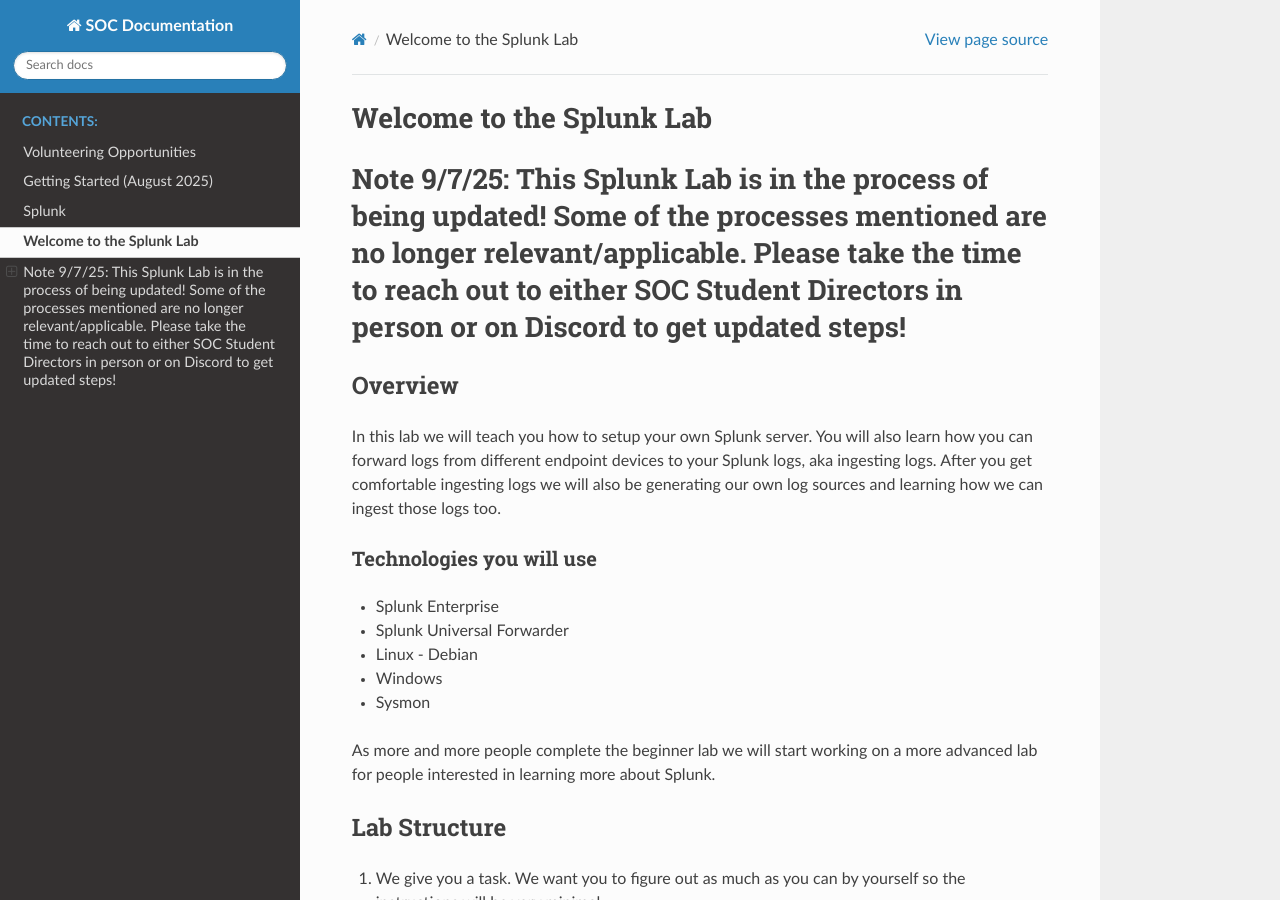
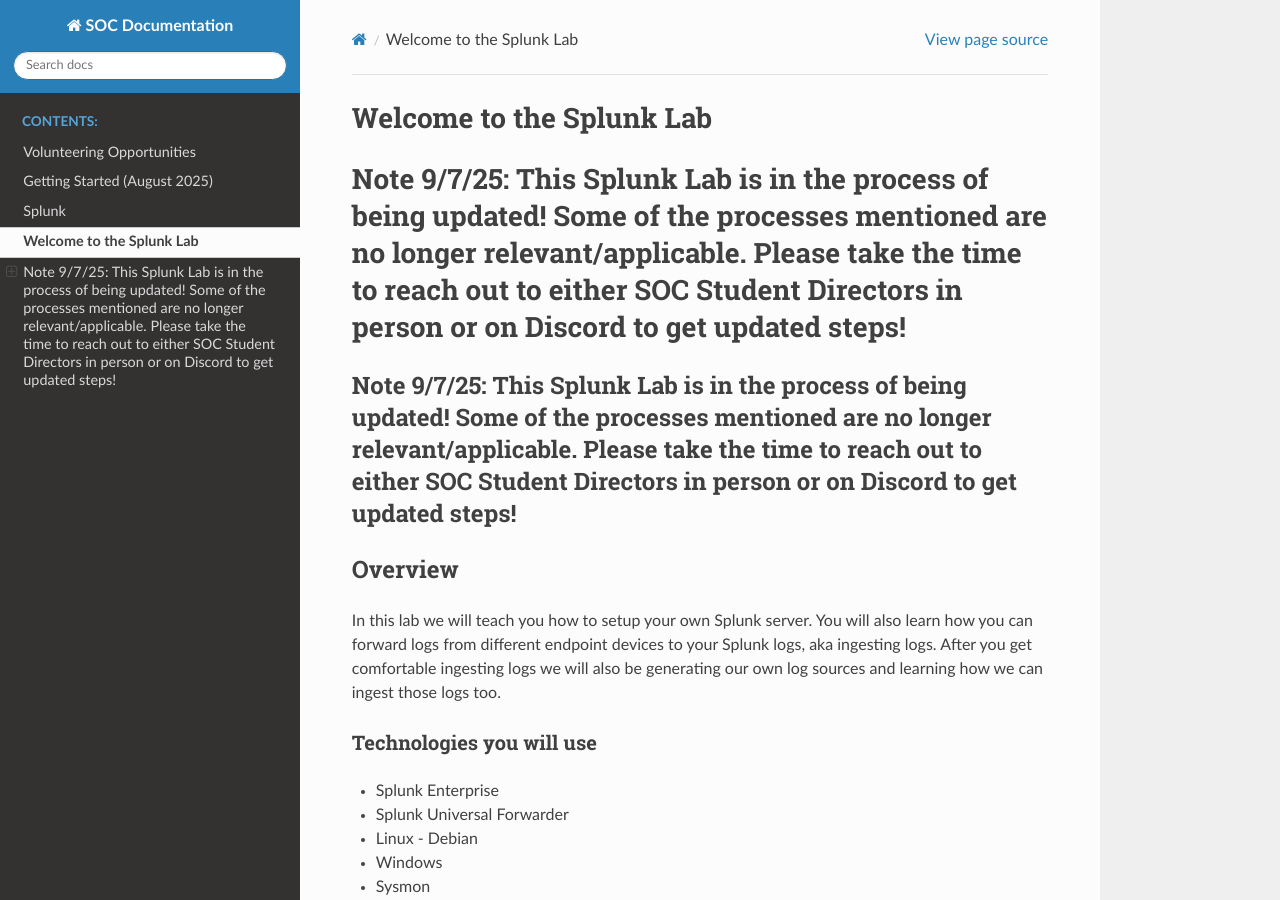
Before and after one commit to cpp-soc/documentation, a Sphinx documentation site: the page built from source/Splunk_Lab.md, in a window 1280 px wide and 900 px high. Built offline with Sphinx 7.4.7 and the Read the Docs theme 3.1.0, drawn with Linux system fonts in a browser that asks for light colours.

Commit message:
part 2 of the same change rofl

```diff
--- a/source/Splunk_Lab.md
+++ b/source/Splunk_Lab.md
@@ -1,6 +1,9 @@
 # Welcome to the Splunk Lab
 
 # Note 9/7/25: This Splunk Lab is in the process of being updated! Some of the processes mentioned are no longer relevant/applicable. Please take the time to reach out to either SOC Student Directors in person or on Discord to get updated steps!
+
+## Note 9/7/25: This Splunk Lab is in the process of being updated! Some of the processes mentioned are no longer relevant/applicable. Please take the time to reach out to either SOC Student Directors in person or on Discord to get updated steps!
+
 
 ## Overview
 In this lab we will teach you how to setup your own Splunk server. You will also learn how you can forward logs from different endpoint devices to your Splunk logs, aka ingesting logs. After you get comfortable ingesting logs we will also be generating our own log sources and learning how we can ingest those logs too.
```
